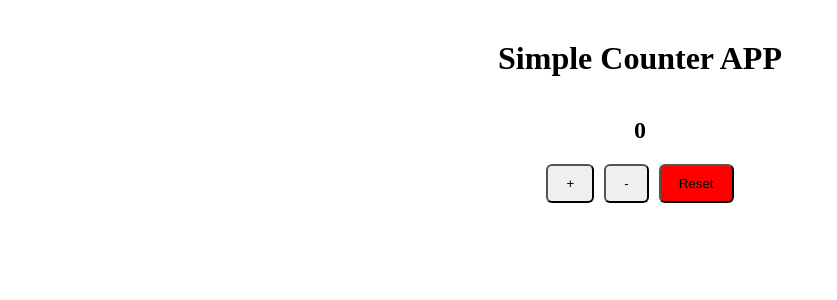
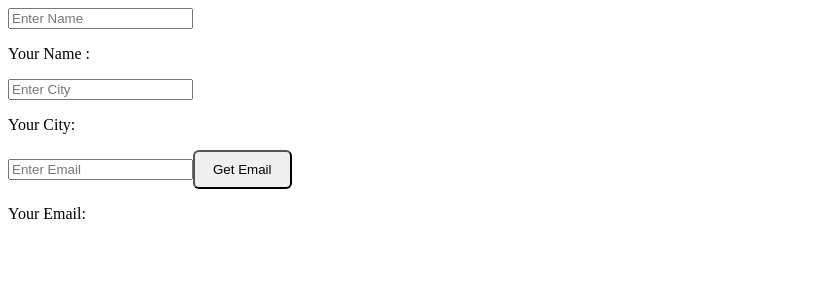
Before and after one commit to sumantahitk/Angular21, an Angular app: page / in a window 1280 px wide. Shown: the top 300 px of the page, without its empty margins (0-837 px from the left). Built offline with nearby package versions, Linux system fonts and the light colour scheme.

Commit message:
set get value

```diff
--- a/src/app/app.html
+++ b/src/app/app.html
@@ -1,13 +1,13 @@
-<h1>Simple Counter APP</h1>
+<input (input)="handleInput($event.target.value)"  placeholder="Enter Name">
 
+<p>Your Name : {{name}}</p>
 
-<h2>{{value}}</h2>
+<input (input)="city=$event.target.value" placeholder="Enter City">
 
-<div class="box">
-    <!-- <button (click)="Increment()">+</button>
-<button (click)="Decrement()">-</button>
-<button (click)="Reset()" class ="reset" >Reset</button> -->
-<button (click)="handle('plus')">+</button>
-<button (click)="handle('minus')">-</button>
-<button (click)="handle('reset')" class="reset">Reset</button>
-</div>
+<p>Your City:{{city}}</p>
+
+<input #userInput placeholder="Enter Email">
+
+<button (click)="getEmail(userInput.value)">Get Email</button>
+
+<p>Your Email:{{email}}</p>
--- a/src/app/app.ts
+++ b/src/app/app.ts
@@ -11,32 +11,16 @@ import { RouterOutlet } from '@angular/router';
 })
 export class App {
 
-  value: number = 0;
+name:string="";
+city:string="";
+email:string="";
 
+handleInput(val:string){
+  this.name=val;
+}
 
-  // Increment() {
-  //   this.value= this.value + 1;
-  // }
-
-  //  Decrement() {
-  //   this.value-=1;
-  // }
-
-  // Reset(){
-  //   this.value=0;
-  // }
-
-  handle(str:string){
-    if(str=='plus'){
-      this.value++;
-    }else if(str=='minus'){
-      this.value--;
-    }
-    else{
-      this.value=0;
-    }
-  }
-
-
+getEmail(val:string){
+  this.email=val;
+}
 
 }
```
